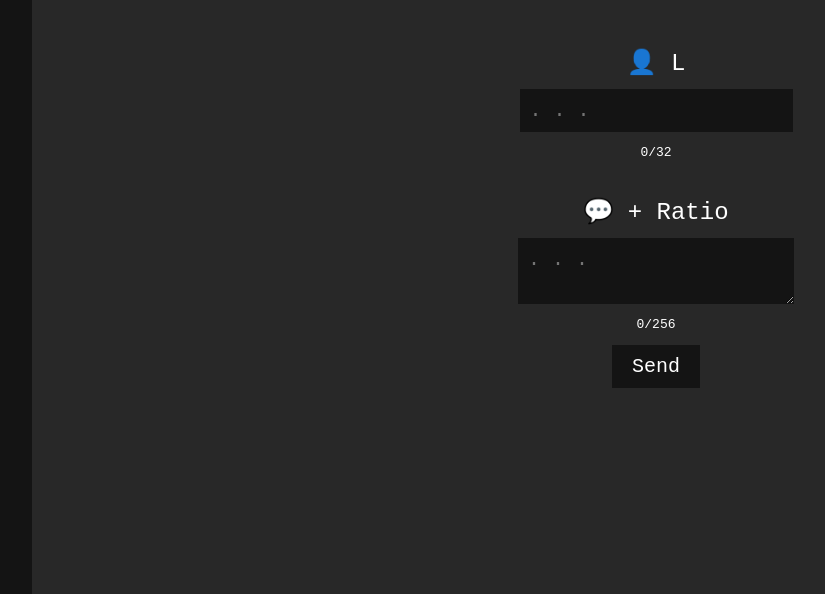
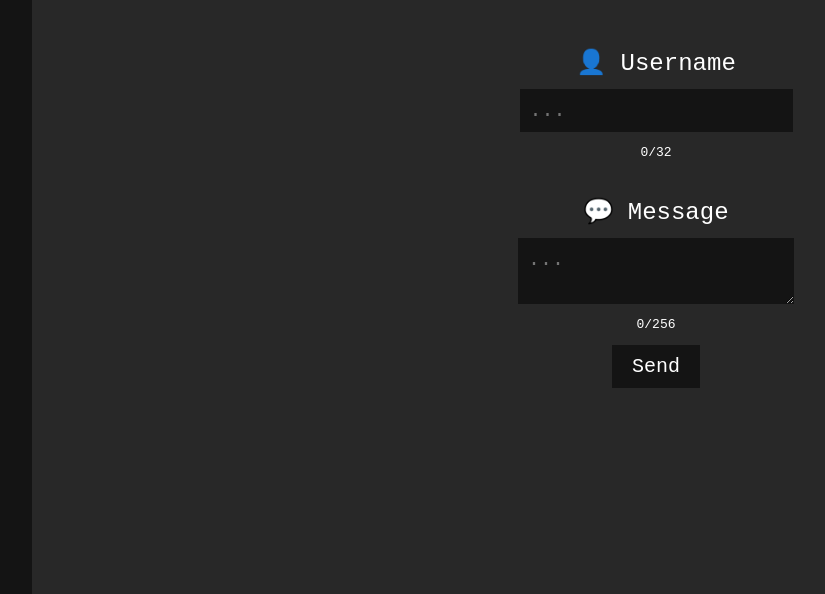
Before and after one commit to camper0008/obs-live-chat-webapp, a website: page public/index.html in a window 1280 px wide. Shown: the part 206-800 px from the top of the page, without its empty margins (0-825 px from the left). Drawn offline with Linux system fonts and the light colour scheme; no server answers.

Commit message:
professional names

```diff
--- a/public/index.html
+++ b/public/index.html
@@ -13,11 +13,11 @@
             <p id="chatlog"></p>
             <div class="form-container">
                 <h1>Livechat</h1>
-                <label for="username">👤 L</label>
-                <input name="username" id="username" type="text" placeholder=". . .">
+                <label for="username">👤 Username</label>
+                <input name="username" id="username" type="text" placeholder="...">
                 <p id="username-limit">0/32</p>
-                <label for="message">💬 + Ratio</label>
-                <textarea name="message" id="message" type="text" placeholder=". . ."></textarea>
+                <label for="message">💬 Message</label>
+                <textarea name="message" id="message" type="text" placeholder="..."></textarea>
                 <p id="message-limit">0/256</p>
                 <input id="submit" type="button" value="Send">
                 <p id="status"></p>
```
